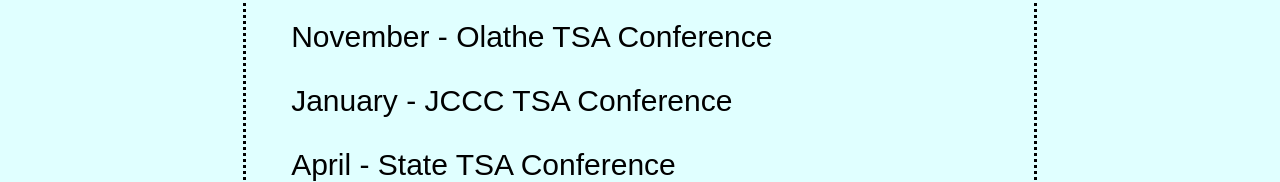
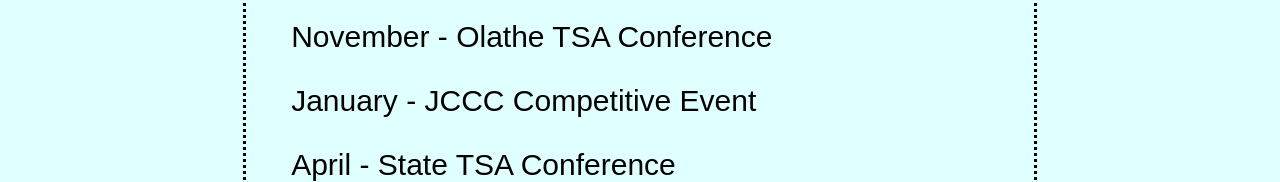
Before and after one commit to ZzRanger/webmaster2019, a plain HTML site: page Chapter_Activities.html in a window 1280 px wide. Shown: the part 702-884 px from the top of the page. Drawn offline with Linux system fonts and the light colour scheme; a script that the page names is missing.

Commit message:
Update Chapter_Activities.html

```diff
--- a/Chapter_Activities.html
+++ b/Chapter_Activities.html
@@ -42,14 +42,13 @@
 </div>
 
 </nav>
-  	<div class = "mainheading">
-		Chapter Activities </div>
+  	<div class = "mainheading"> Chapter Activities </div>
 		<div class = "calendar">
 		<div class = "miniheading"> Yearly Schedule </div>
 		<div class = "border">
 			<div class = "item"> October - Johnson Country's Big Bad Pumpkin Race </div>
 			<div class = "item"> November - Olathe TSA Conference </div>
-			<div class = "item"> January - JCCC TSA Conference </div>
+			<div class = "item"> January - JCCC Competitive Event </div>
 			<div class = "item"> April - State TSA Conference </div>
 			<div class = "item"> June / July - National TSA Conference </div>
 		</div>
```
